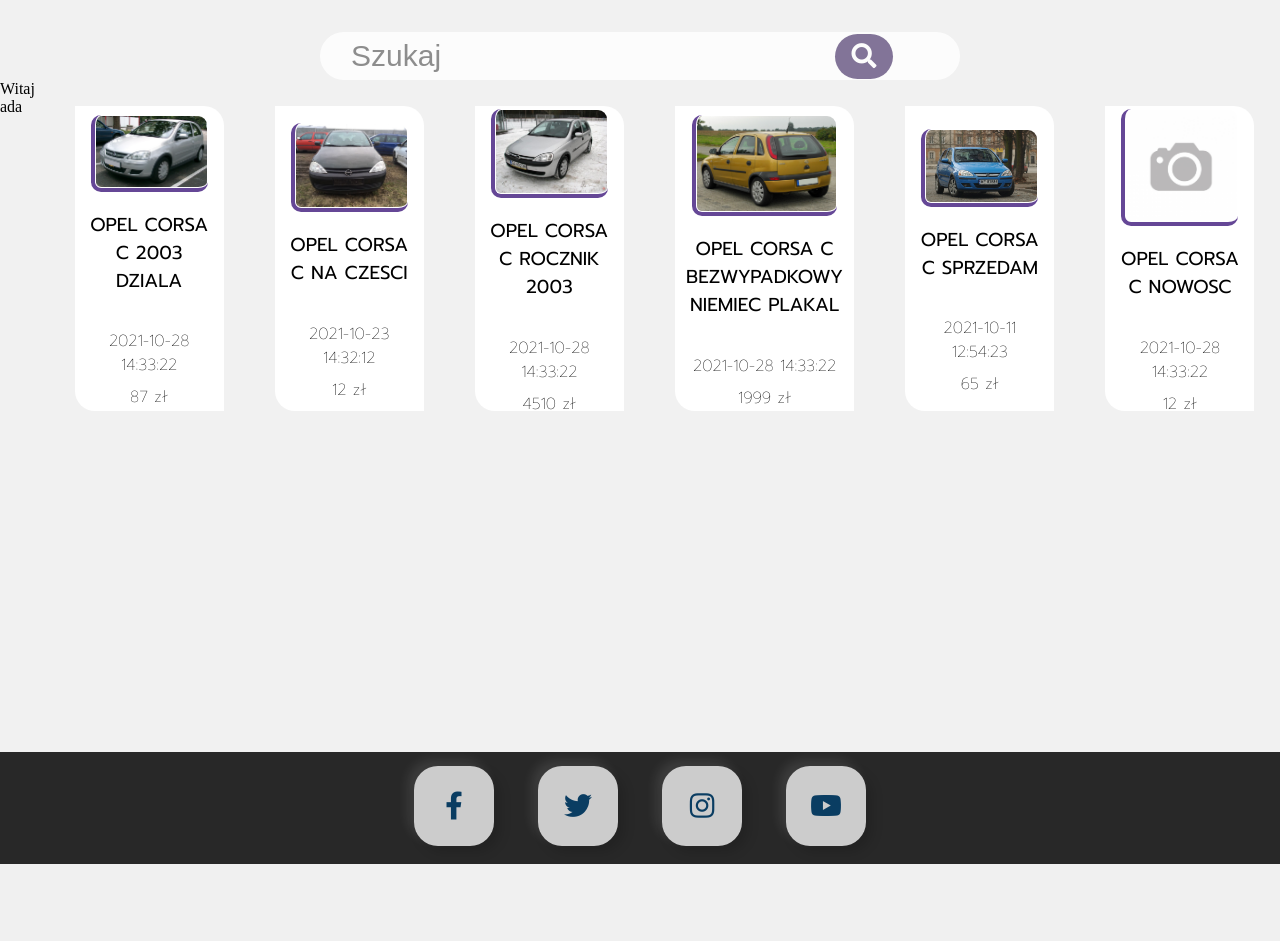
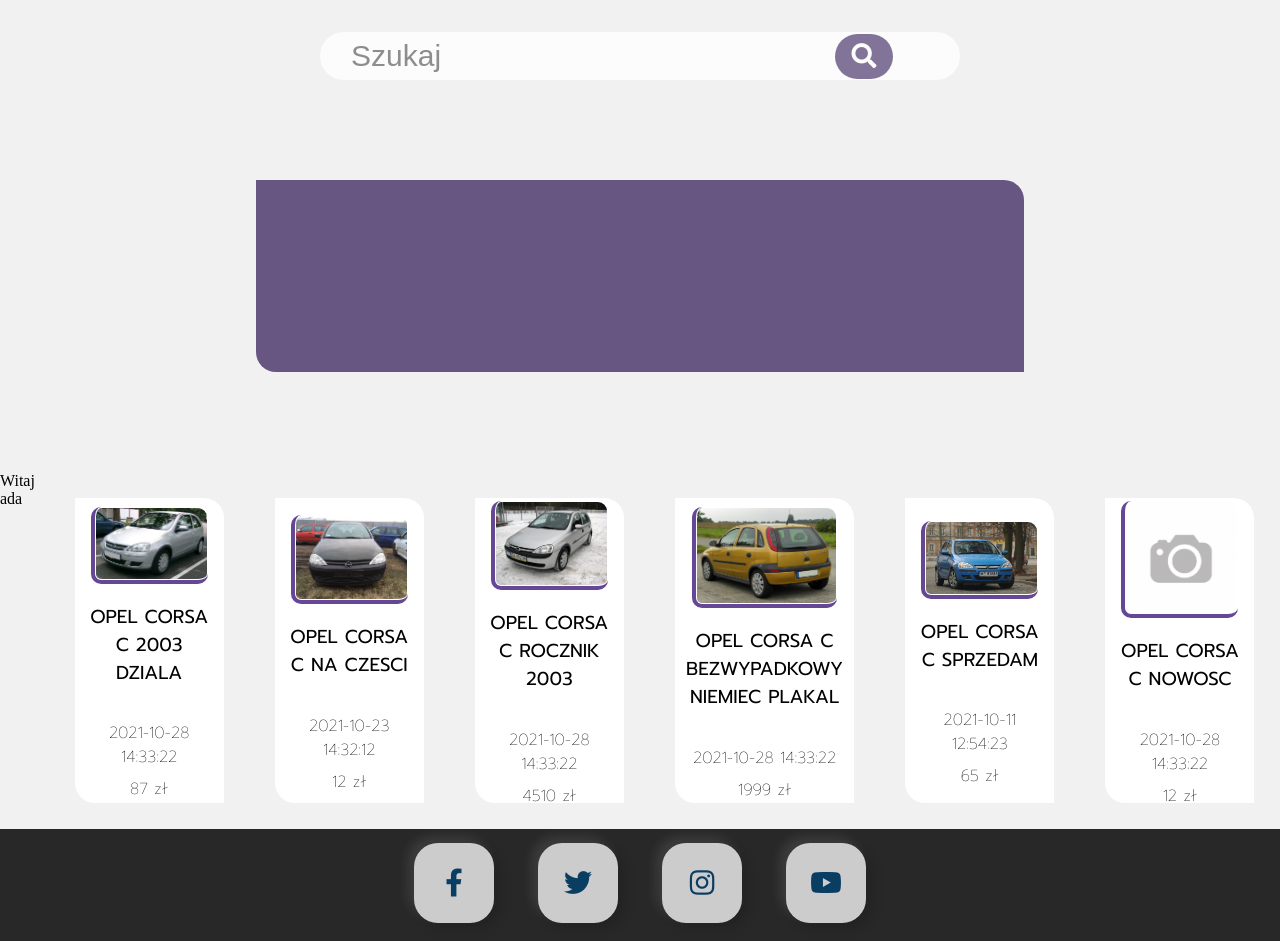
Before and after one commit to bartexs6/Molto, a PHP site: page / in a window 1280 px wide. Shown: the part 72-1013 px from the top of the page. Before the commit the page ends 936 px from the top, so only its background shows below. Run offline with PHP 8.4, Linux system fonts and the light colour scheme; data comes from the database, SQL or seed files in the repository; some libraries are stand-ins or nearby versions.

Commit message:
Add files via upload

```diff
--- a/style/main.css
+++ b/style/main.css
@@ -115,12 +115,45 @@
 
 /*SKEJCA GŁOWNA*/
 main{
-    height: 90vh;
     background-color: #f1f1f1;
 }
 
 .random{
     display: flex;
+}
+
+
+/*SEKCJA KATEGORII*/
+.categories{
+    margin: 100px;
+    display: flex;
+    flex-direction: column;
+    justify-content: space-evenly;
+    align-items: center;
+    margin-left: auto;
+    margin-right: auto;
+    width: 60%;
+    height: 24vh;
+    background-color: #675682;
+    border-radius: 0px 20px 0px 20px;
+}
+
+.ctg{
+    display: flex;
+    flex-direction: row;
+}
+
+.ctg div{
+    padding: 30px;
+}
+
+.categories .topic{
+    color: #eaeaea;
+    text-transform: uppercase;
+    font-family: "PROMPT", sans-serif;
+    font-weight: 800;
+    font-size: 30px;
+    letter-spacing: 5px;
 }
 
 
```
